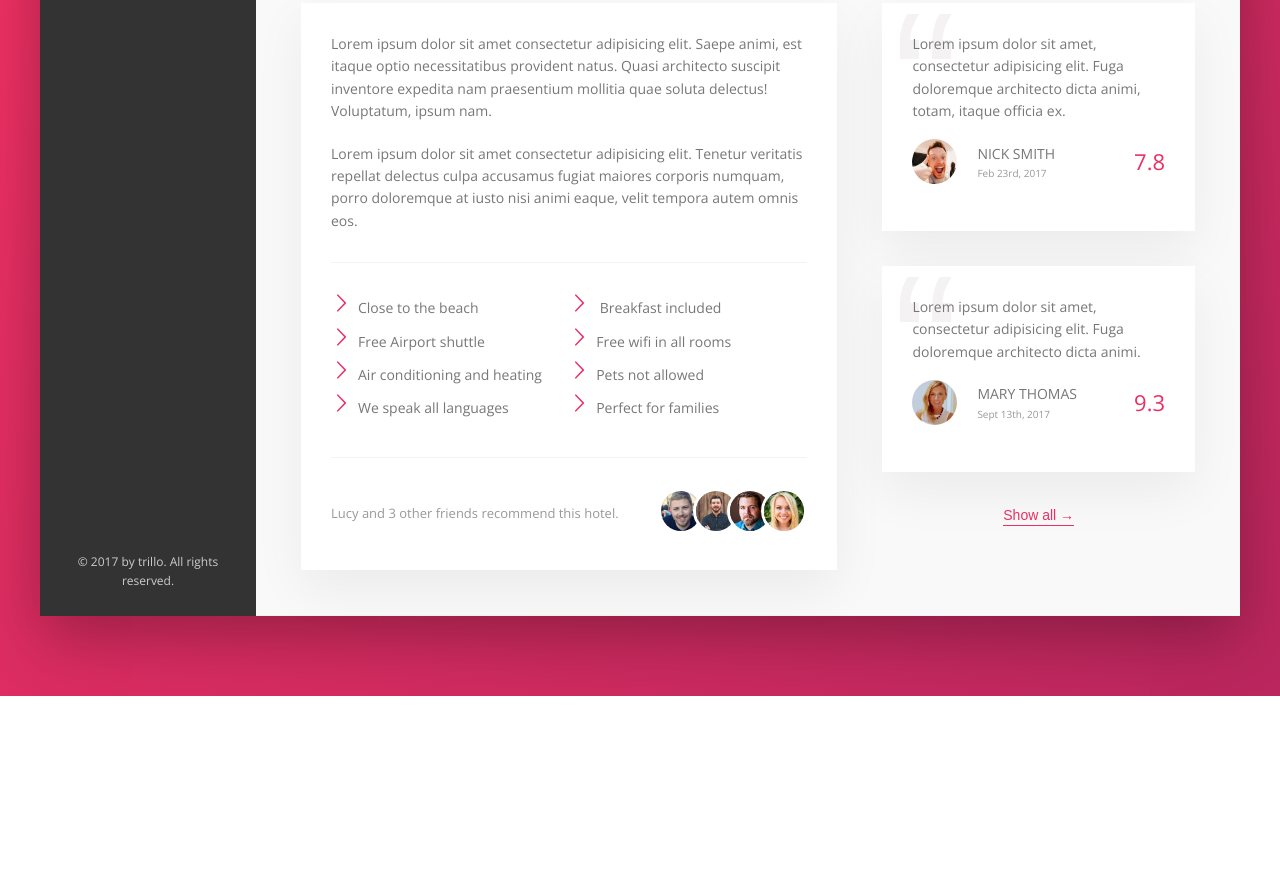
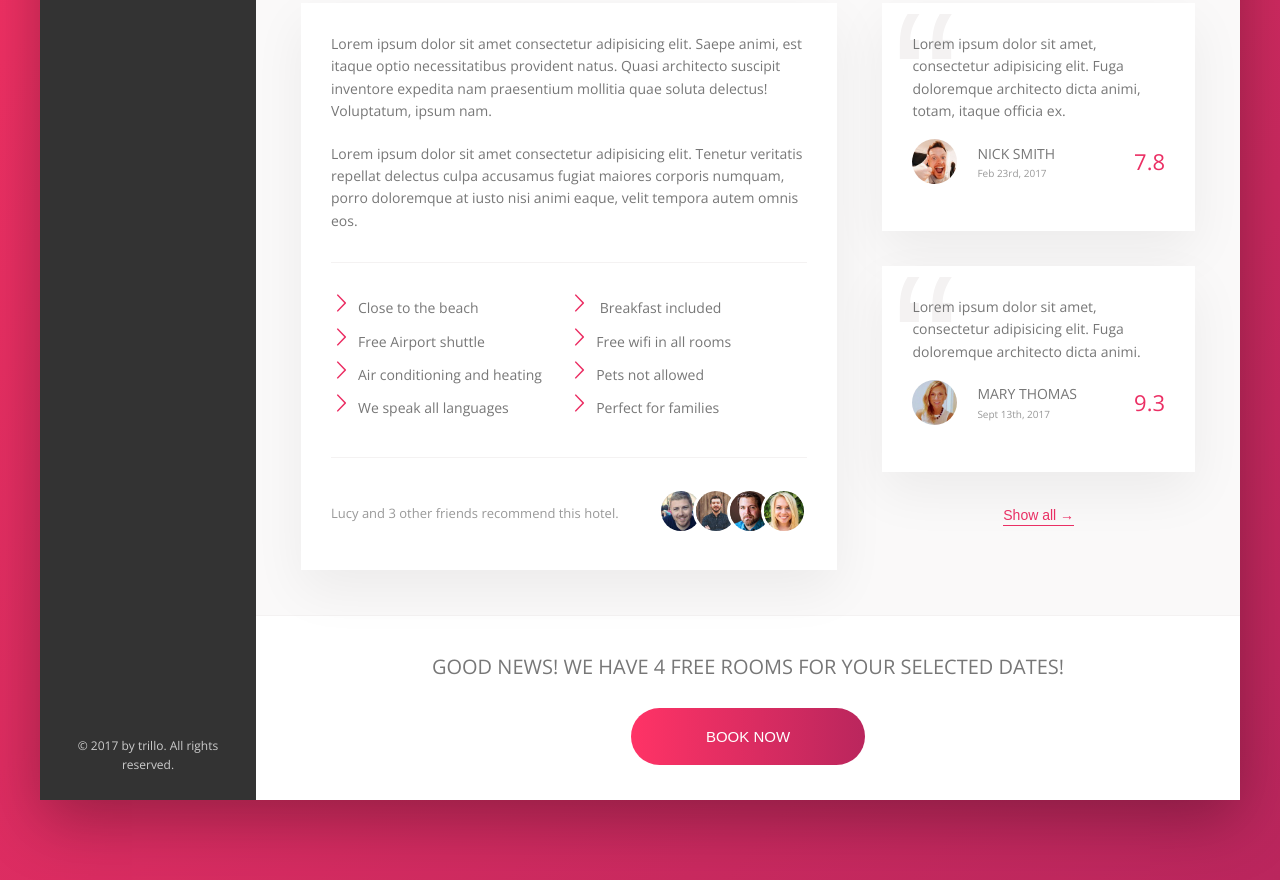
Before and after one commit to BennyKayer/advanced-css-sass-trillo, a website: page index.html in a window 1280 px wide. Shown: the part 644-1524 px from the top of the page. Before the commit the page ends 1340 px from the top, so only its background shows below. Drawn offline with nearby package versions, Linux system fonts and the light colour scheme; files that its build step writes are made by us from their sources.

Commit message:
Building the CTA Section

```diff
--- a/index.html
+++ b/index.html
@@ -209,6 +209,15 @@
                             <button class="btn-inline">Show all <span>&rarr;</span></button>
                         </div>
                     </div>
+                    <div class="cta">
+                            <h2 class="cta__book-now">
+                                Good news! We have 4 free rooms for your selected dates!
+                            </h2>
+                            <button class="btn">
+                                <span class="btn__visible">Book now</span>
+                                <span class="btn__invisible">Only 4 rooms left</span>
+                            </button>
+                        </div>
                 </main>
 
             </div>
--- a/sass/_components.scss
+++ b/sass/_components.scss
@@ -431,3 +431,67 @@
         z-index: 1;
     }
 }
+
+/////////////////////////////////
+/// CTA
+/// Complicated animation of the button
+.cta {
+    padding: 3.5rem 0;
+    text-align: center;
+
+    &__book-now {
+        text-transform: uppercase;
+        font-size: 2rem;
+        font-weight: 300;
+        margin-bottom: 2.5rem;
+    }
+}
+
+.btn {
+    font-size: 1.5rem;
+    border: none;
+    font-weight: 300;
+    text-transform: uppercase;
+    border-radius: 100px;
+    background-image: linear-gradient(to right, var(--color-primary-light), var(--color-primary-dark));
+    color: #fff;
+    position: relative;
+    overflow: hidden;
+    cursor: pointer;
+
+    & > * {
+        height: 100%;
+        width: 100%;
+        display: inline-block;
+        transition: all .2s;
+    }
+
+    &__visible {
+        padding: 2rem 7.5rem;
+    }
+
+    &__invisible {
+        display: inline-block;
+        position: absolute;
+        left: 0;
+        top: -100%;
+        padding: 2rem 0;
+    }
+
+    &:hover {
+        background-image: linear-gradient(to left, var(--color-primary-light), var(--color-primary-dark));
+    }
+
+    &:hover &__invisible {
+        top: 0;
+    }
+
+    &:hover &__visible {
+        transform: translateY(100%);
+    }
+
+    &:focus {
+        outline: none;
+        animation: pulsate 1s infinite;
+    }
+}
```
